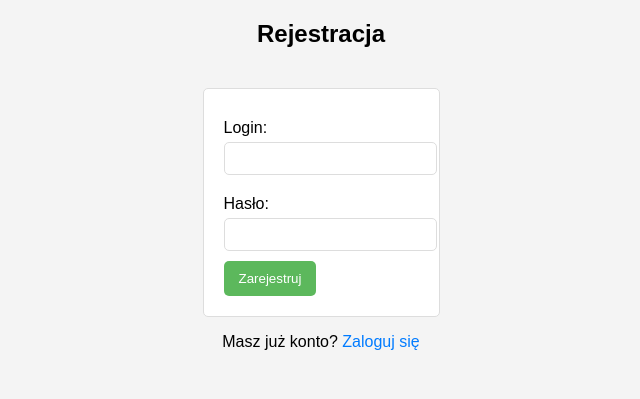
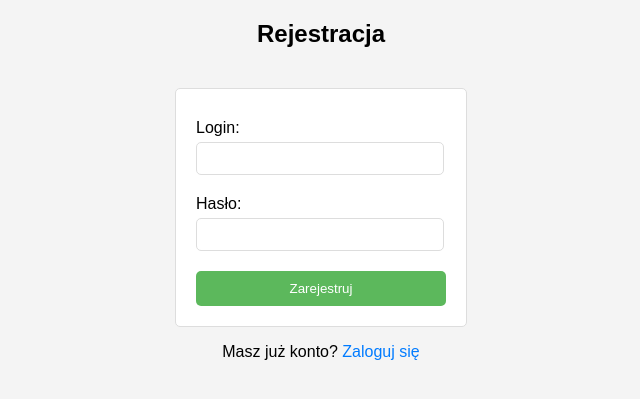
Before and after one commit to Patryk-Ruzicki/Climbing-note, a PHP site: page /register.php in a window 1280 px wide. Shown: the top 399 px of the page, without its empty margins (319-959 px from the left). Run offline with PHP 8.4, Linux system fonts and the light colour scheme.

Commit message:
fix forms

```diff
--- a/style.css
+++ b/style.css
@@ -18,6 +18,7 @@ form {
     border: 1px solid #ddd;
     border-radius: 5px;
     margin-top: 20px;
+    width: 250px;
 }
 
 label {
@@ -26,23 +27,25 @@ label {
 }
 
 input {
-    width: 100%;
     padding: 8px;
     margin-bottom: 10px;
     border: 1px solid #ddd;
     border-radius: 5px;
+    width: 230px;
 }
 
-button {
+button, input[type="submit"] {
     background-color: #5cb85c;
     color: #fff;
     padding: 10px 15px;
     border: none;
     border-radius: 5px;
     cursor: pointer;
+    width: 100%;
+    margin-top: 10px;
 }
 
-button:hover {
+button:hover, input[type="submit"]:hover {
     background-color: #4cae4c;
 }
 
```
